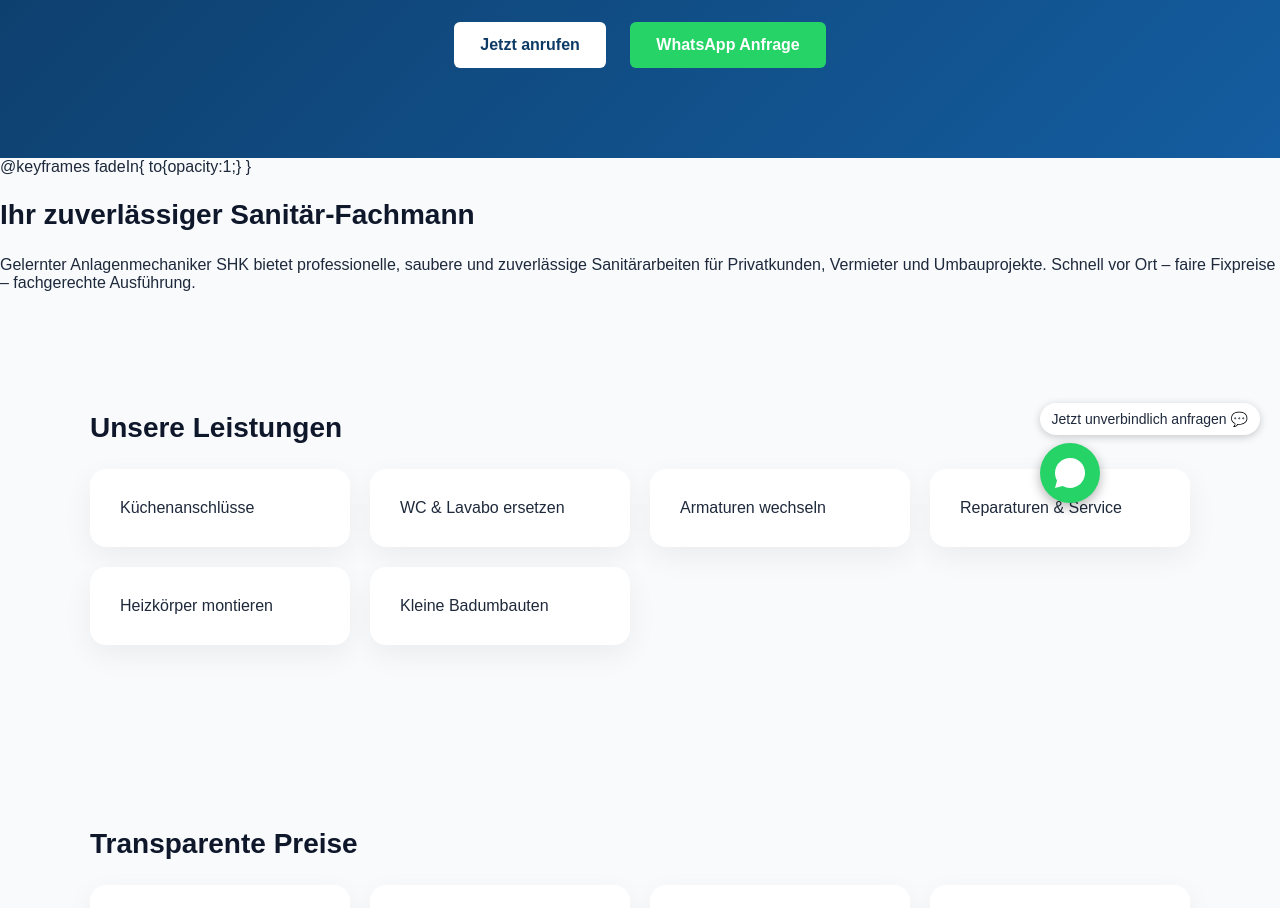
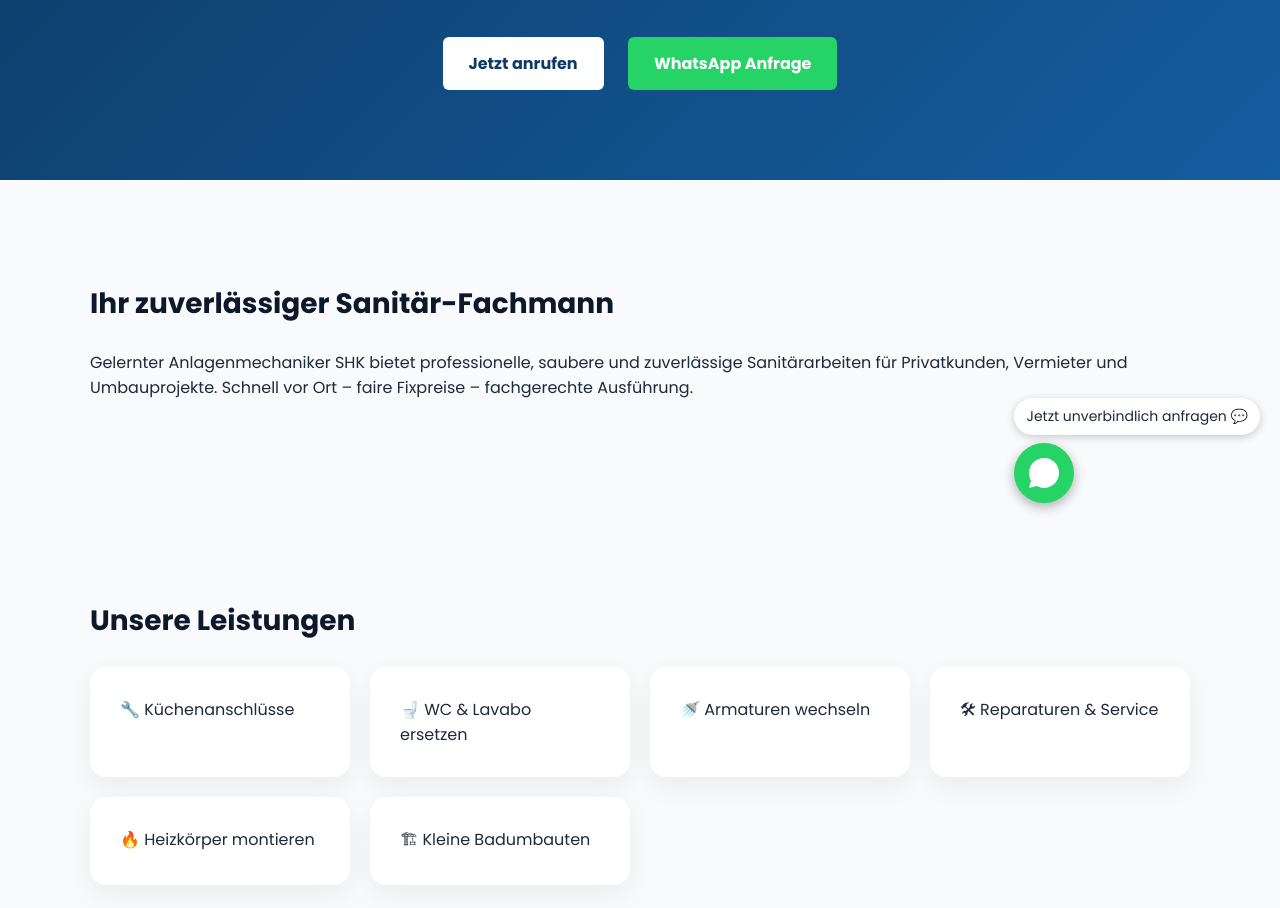
Before and after one commit to Kurtsanitaerservice/kurt-sanitaer-website, a plain HTML site: page index.html in a window 1280 px wide. Shown: the part 277-1185 px from the top of the page. Drawn offline with Linux system fonts and the light colour scheme.

Commit message:
Refactor index.html to improve structure and icons

```diff
--- a/index.html
+++ b/index.html
@@ -1,13 +1,16 @@
 <!DOCTYPE html>
 <html lang="de">
 <head>
+<meta charset="UTF-8">
+<meta name="viewport" content="width=device-width, initial-scale=1.0">
+<meta name="google-site-verification" content="LfTv-9Up1vp4n-QxJ2FBqTZiCrEt7dfBLpWitXFSgq4" />
+<title>Kurt Sanitär & Service</title>
+
 <link rel="icon" type="image/png" sizes="32x32" href="Icon.PNG">
 <link rel="icon" type="image/png" sizes="192x192" href="Icon.PNG">
 <link rel="apple-touch-icon" href="Icon.PNG">
-<meta charset="UTF-8">
-<meta name="google-site-verification" content="LfTv-9Up1vp4n-QxJ2FBqTZiCrEt7dfBLpWitXFSgq4" />
-<meta name="viewport" content="width=device-width, initial-scale=1.0">
-<title>Kurt Sanitär & Service</title>
+
+<link href="https://fonts.googleapis.com/css2?family=Poppins:wght@400;600;700&display=swap" rel="stylesheet">
 
 <style>
 body{
@@ -24,8 +27,6 @@
   animation: fadeIn 0.8s ease forwards;
   opacity:0;
 }
-
-header img{max-width:150px;margin-bottom:15px}
 
 h2{
   font-size:28px;
@@ -94,15 +95,8 @@
   to{opacity:1;}
 }
 </style>
-  section{
-  animation: fadeIn 0.8s ease forwards;
-  opacity:0;
-}
+</head>
 
-@keyframes fadeIn{
-  to{opacity:1;}
-}
-</head>
 <body>
 
 <header style="background:linear-gradient(135deg,#0d3b66,#145da0); color:white; padding:80px 20px; text-align:center;">
@@ -131,26 +125,22 @@
   </a>
 </header>
 
-@keyframes fadeIn{
-  to{opacity:1;}
-}
-<div class="hero-text">
+<section>
+<div>
 <h2>Ihr zuverlässiger Sanitär-Fachmann</h2>
 <p>Gelernter Anlagenmechaniker SHK bietet professionelle, saubere und zuverlässige Sanitärarbeiten für Privatkunden, Vermieter und Umbauprojekte. Schnell vor Ort – faire Fixpreise – fachgerechte Ausführung.</p>
 </div>
-</ul>
-
 </section>
 
 <section>
 <h2>Unsere Leistungen</h2>
 <div class="services">
-<div class="card">Küchenanschlüsse</div>
-<div class="card">WC & Lavabo ersetzen</div>
-<div class="card">Armaturen wechseln</div>
-<div class="card">Reparaturen & Service</div>
-<div class="card">Heizkörper montieren</div>
-<div class="card">Kleine Badumbauten</div>
+<div class="card">🔧 Küchenanschlüsse</div>
+<div class="card">🚽 WC & Lavabo ersetzen</div>
+<div class="card">🚿 Armaturen wechseln</div>
+<div class="card">🛠 Reparaturen & Service</div>
+<div class="card">🔥 Heizkörper montieren</div>
+<div class="card">🏗 Kleine Badumbauten</div>
 </div>
 </section>
 
@@ -219,6 +209,7 @@
 <footer>
 © 2026 Kurt Sanitär & Service | Thurgau & Zürich
 </footer>
+
 <div style="position:fixed; bottom:20px; right:20px; z-index:999;">
   <div style="background:white; padding:8px 12px; border-radius:20px;
   margin-bottom:8px; font-size:14px; box-shadow:0 2px 8px rgba(0,0,0,0.2);">
@@ -233,8 +224,9 @@
 
      <svg xmlns="http://www.w3.org/2000/svg" width="30" height="30" fill="white" viewBox="0 0 24 24">
        <path d="M20.52 3.48A11.94 11.94 0 0012.03 0C5.39 0 .02 5.37.02 12c0 2.11.55 4.18 1.6 6.01L0 24l6.17-1.6A11.96 11.96 0 0012.03 24c6.63 0 12-5.37 12-12 0-3.2-1.25-6.21-3.51-8.52z"/>
-     </svg>
+   </svg>
   </a>
 </div>
+
 </body>
 </html>
```
